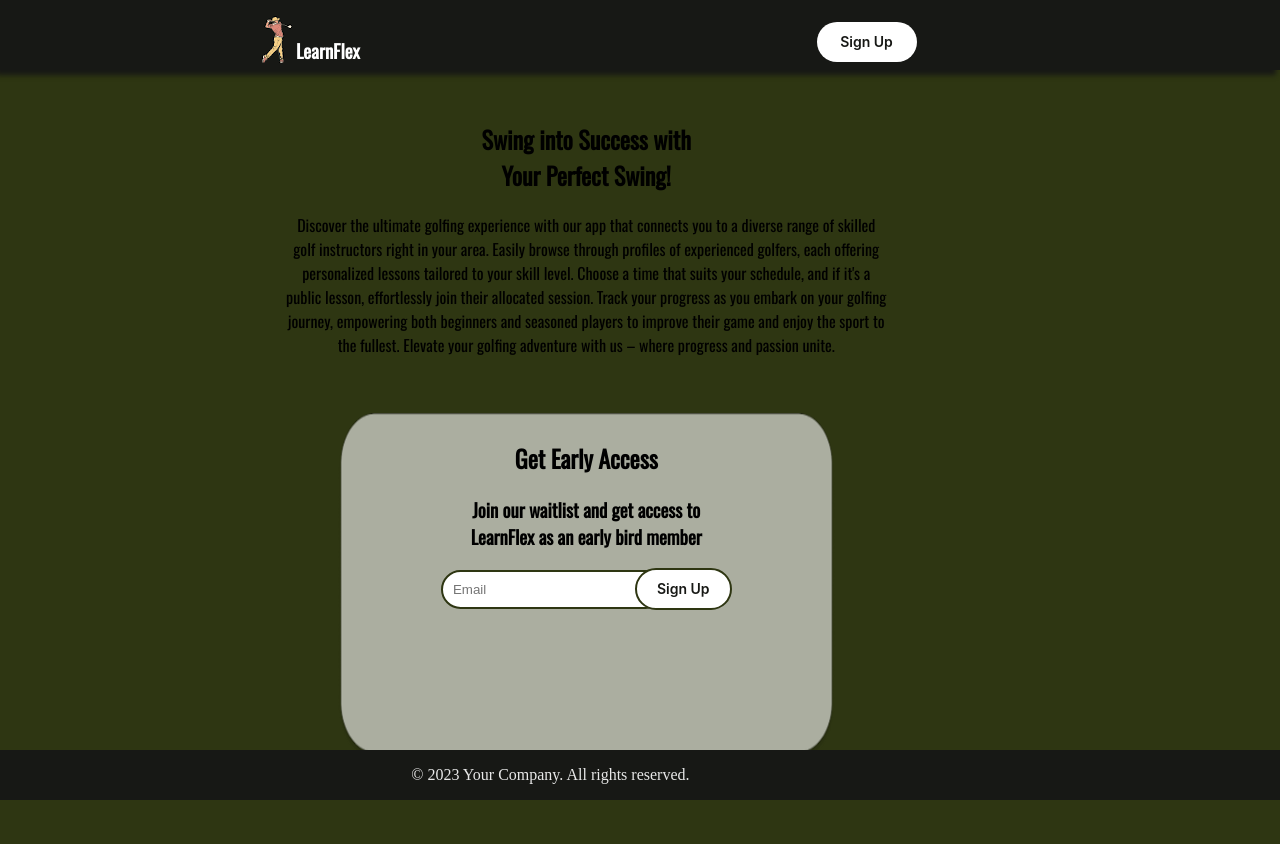
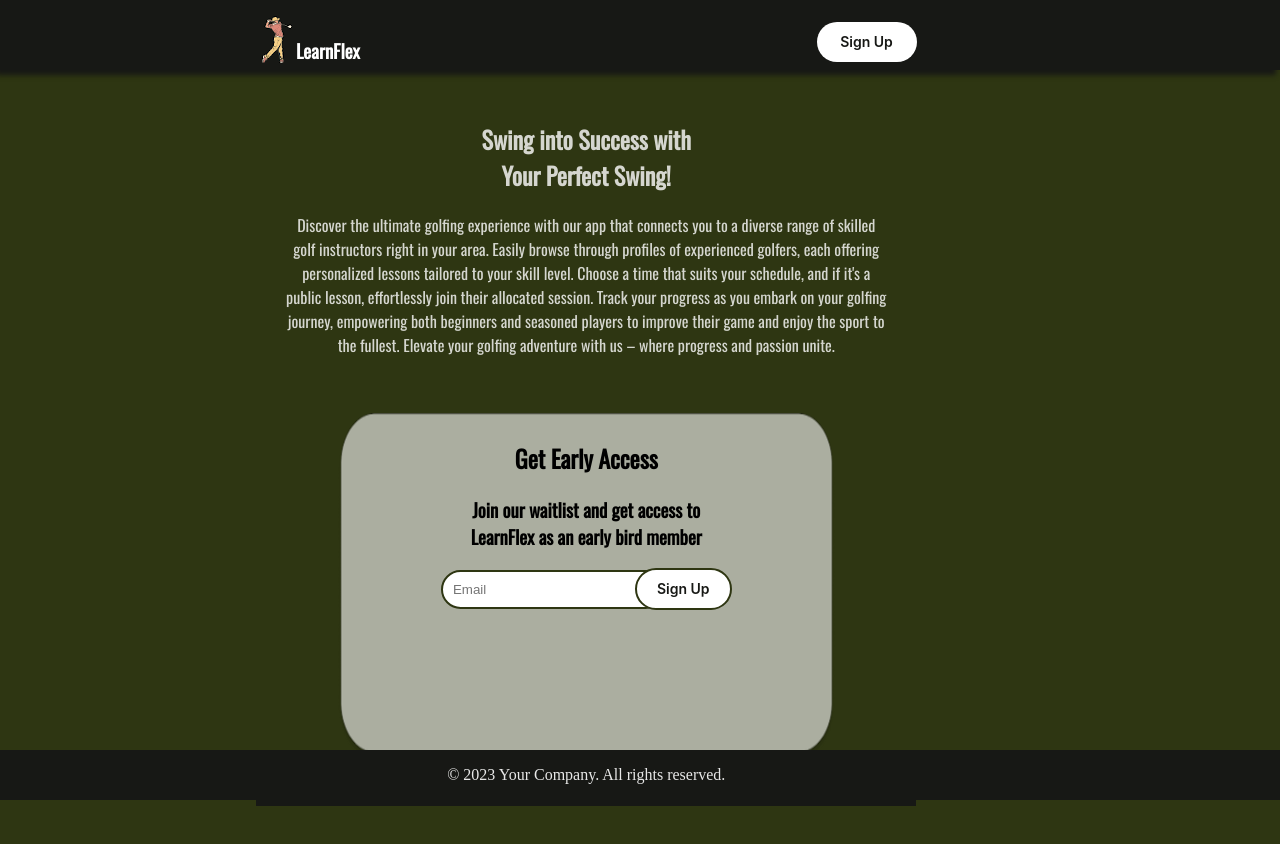
Before and after one commit to zdwyer711/learnflex-web, a React (Create React App) app: page /Register in a window 1280 px wide. Shown: the top 844 px of the page. Built offline with nearby package versions, Linux system fonts and the light colour scheme.

Commit message:
Adjust footer text to align center

```diff
--- a/src/components/Footer/Footer.js
+++ b/src/components/Footer/Footer.js
@@ -1,12 +1,25 @@
-import React from 'react';
-import { FooterWrapper, FooterText } from './Footer.styled';
+import React, { useState, useEffect } from 'react';
+import { FooterWrapper, FooterText, FooterGridWrapper } from './Footer.styled';
 
-const Footer = () => (
+function Footer() {
+  const mediaMatch = window.matchMedia('(min-width: 1200px)');
+  const [matches, setMatches] = useState(mediaMatch.matches);
+
+  useEffect(() => {
+    const handler = e => setMatches(e.matches);
+    mediaMatch.addListener(handler);
+    return () => mediaMatch.removeListener(handler);
+  });
+
+  return(
     <FooterWrapper>
+      <FooterGridWrapper>
         <FooterText>
             &copy; 2023 Your Company. All rights reserved.
         </FooterText>
+      </FooterGridWrapper>
     </FooterWrapper>
   );
+}
 
 export default Footer;
--- a/src/components/Footer/Footer.styled.js
+++ b/src/components/Footer/Footer.styled.js
@@ -3,7 +3,6 @@ import styled from 'styled-components';
 export const FooterText = styled.p`
     color: #ffffff;
     font-family: initial;
-    margin-right: 14%;
     opacity: 90%;
 `;
 
@@ -16,3 +15,16 @@ export const FooterWrapper = styled.div`
     bottom: 0;
     text-align: center;
 `;
+
+export const FooterGridWrapper = styled.div`
+    background-color: #171815;
+    margin-right: 28.4%;
+    margin-left: 20%;
+    min-height: 56px;
+    display: grid;
+
+    @media screen and (max-width: 1200px) {
+      margin-right: 0% !important;
+      margin-left: 0% !important;
+    }
+`;
--- a/src/components/Register/Register.js
+++ b/src/components/Register/Register.js
@@ -1,7 +1,8 @@
 import React, { useState, useEffect, useRef } from 'react';
 import { GridWrapper, Row, Column,
    RegisterEmailInput, RegisterForm, SignUpButton,
-   RegisterEmailInputErrorMessage, EmailConfirmationMessage } from './Register.styled';
+   RegisterEmailInputErrorMessage, EmailConfirmationMessage,
+   RegisterTitle, RegisterMessage } from './Register.styled';
 import Header from '../Header';
 import Footer from '../Footer';
 
@@ -56,9 +57,9 @@ function Register(){
          <GridWrapper style={styles.container(matches)}>
             <Row>
                <Column>
-                  <h2>Swing into Success with
-                     <br/> Your Perfect Swing!</h2>
-                  <p>
+                  <RegisterTitle>Swing into Success with
+                     <br/> Your Perfect Swing!</RegisterTitle>
+                  <RegisterMessage>
                   Discover the ultimate golfing experience with
                   our app that connects you to a diverse range of
                   skilled golf instructors right in your area.
@@ -71,7 +72,7 @@ function Register(){
                   seasoned players to improve their game and enjoy the
                   sport to the fullest. Elevate your golfing adventure
                   with us – where progress and passion unite.
-                  </p>
+                  </RegisterMessage>
                </Column>
                <Column>
                   <img src="rectangle-background_taller.png" alt='form_background_rectangle'/>
--- a/src/components/Register/Register.styled.js
+++ b/src/components/Register/Register.styled.js
@@ -57,6 +57,16 @@ export const EmailConfirmationMessage = styled.p`
     margin-top: -3%;
 `;
 
+export const RegisterTitle = styled.h2`
+    color: rgb(255, 255, 255);
+    opacity: 0.8;
+`;
+
+export const RegisterMessage = styled.p`
+    color: rgb(255, 255, 255);
+    opacity: 0.8;
+`;
+
 export const RegisterForm = styled.form`
     top: -346px;
     position: relative;
```
Lines whose indentation alone changed are shown as unchanged.
